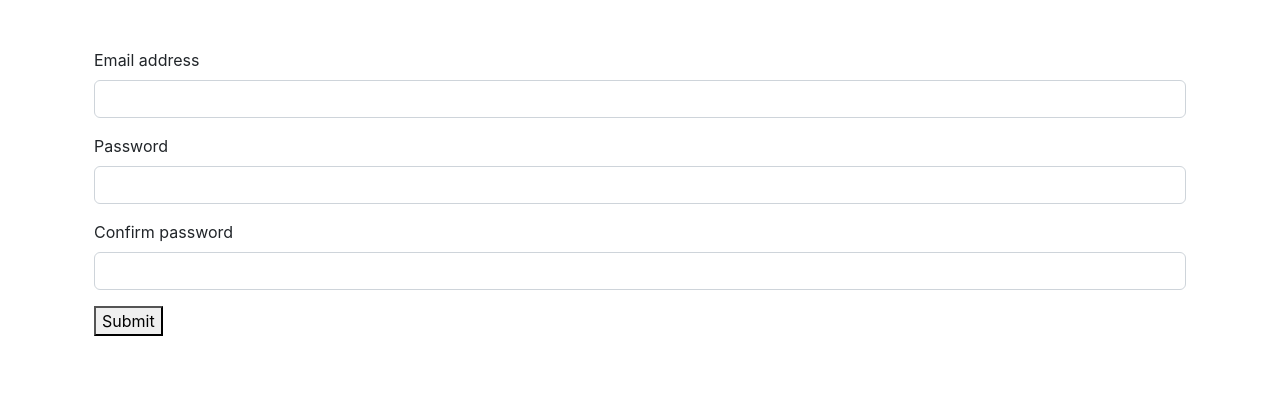
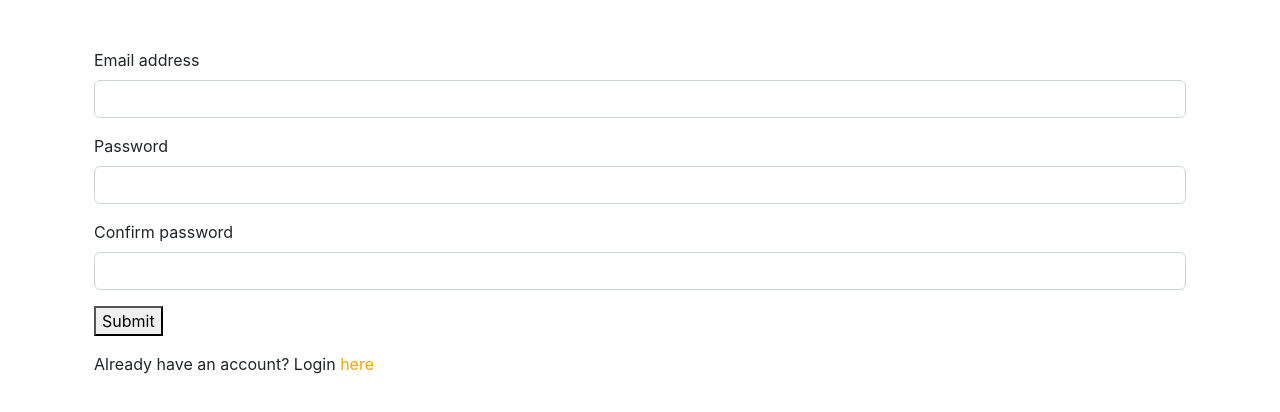
Before and after one commit to natanaelrusli/react-testing-library, a React (Create React App) app: page / in a window 1280 px wide. Shown: the top 412 px of the page. Built offline with nearby package versions, Linux system fonts and the light colour scheme.

Commit message:
add: link for signup and login button

```diff
--- a/src/pages/Login/Index.jsx
+++ b/src/pages/Login/Index.jsx
@@ -6,6 +6,7 @@ import {
   FormItem,
   FormLabel,
   LoginButton,
+  SignupLink
 } from "./style";
 import validator from "validator";
 
@@ -66,6 +67,7 @@ function Index() {
       <LoginButton onClick={handleClick} className="pointer">
         Login
       </LoginButton>
+      <p>Don't have an account? Sign Up <SignupLink href="/">here</SignupLink></p>
     </FormContainer>
   );
 }
--- a/src/pages/Login/style.js
+++ b/src/pages/Login/style.js
@@ -95,3 +95,10 @@ export const ErrorMessage = styled.p`
   text-align: left;
   color: red;
 `
+
+export const SignupLink = styled.a`
+  color: black;
+  text-decoration: none;
+  cursor: pointer;
+  color: #FFA500;
+`
--- a/src/pages/Signup/Index.jsx
+++ b/src/pages/Signup/Index.jsx
@@ -1,5 +1,6 @@
 import React, { useState } from 'react'
 import validator from 'validator'
+import { LoginLink } from './style'
 
 function Index() {
   const [signUpInput, setSignUpInput] = useState({
@@ -32,7 +33,7 @@ function Index() {
 
   return (
     <div className="container my-5">
-      <form action="">
+      <form action="" className='mb-3'>
         <div className='mb-3'>
           <label htmlFor="email" className='form-label'>
             Email address
@@ -81,6 +82,7 @@ function Index() {
 
         <button type='submit' onClick={handleClick}>Submit</button>
       </form>
+      <p>Already have an account? Login <LoginLink href="/login">here</LoginLink></p>
     </div>
   )
 }
--- a/src/pages/Signup/style.js
+++ b/src/pages/Signup/style.js
@@ -0,0 +1,8 @@
+import styled from "styled-components"
+
+export const LoginLink = styled.a`
+  color: black;
+  text-decoration: none;
+  cursor: pointer;
+  color: #FFA500;
+`
```
